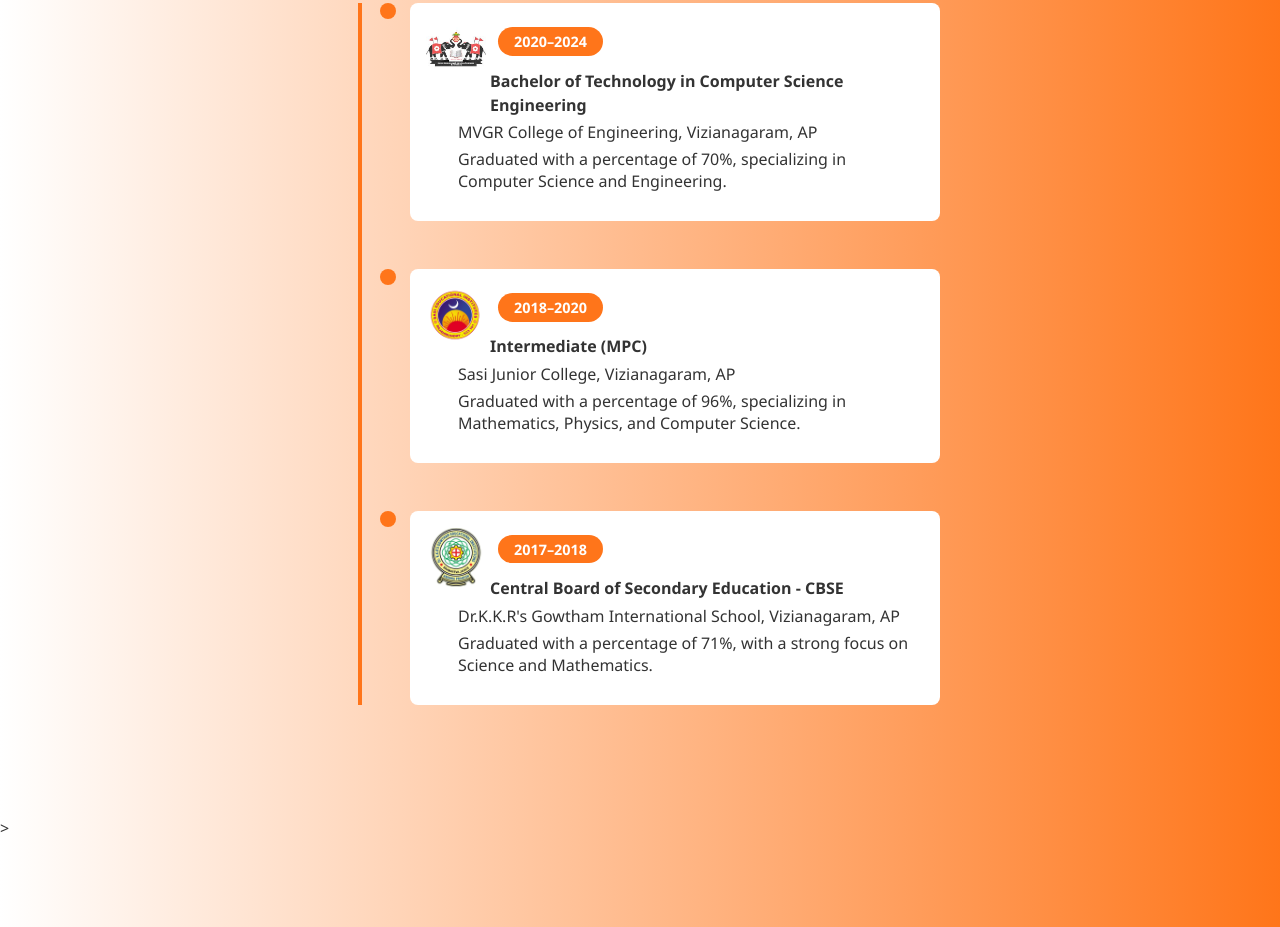
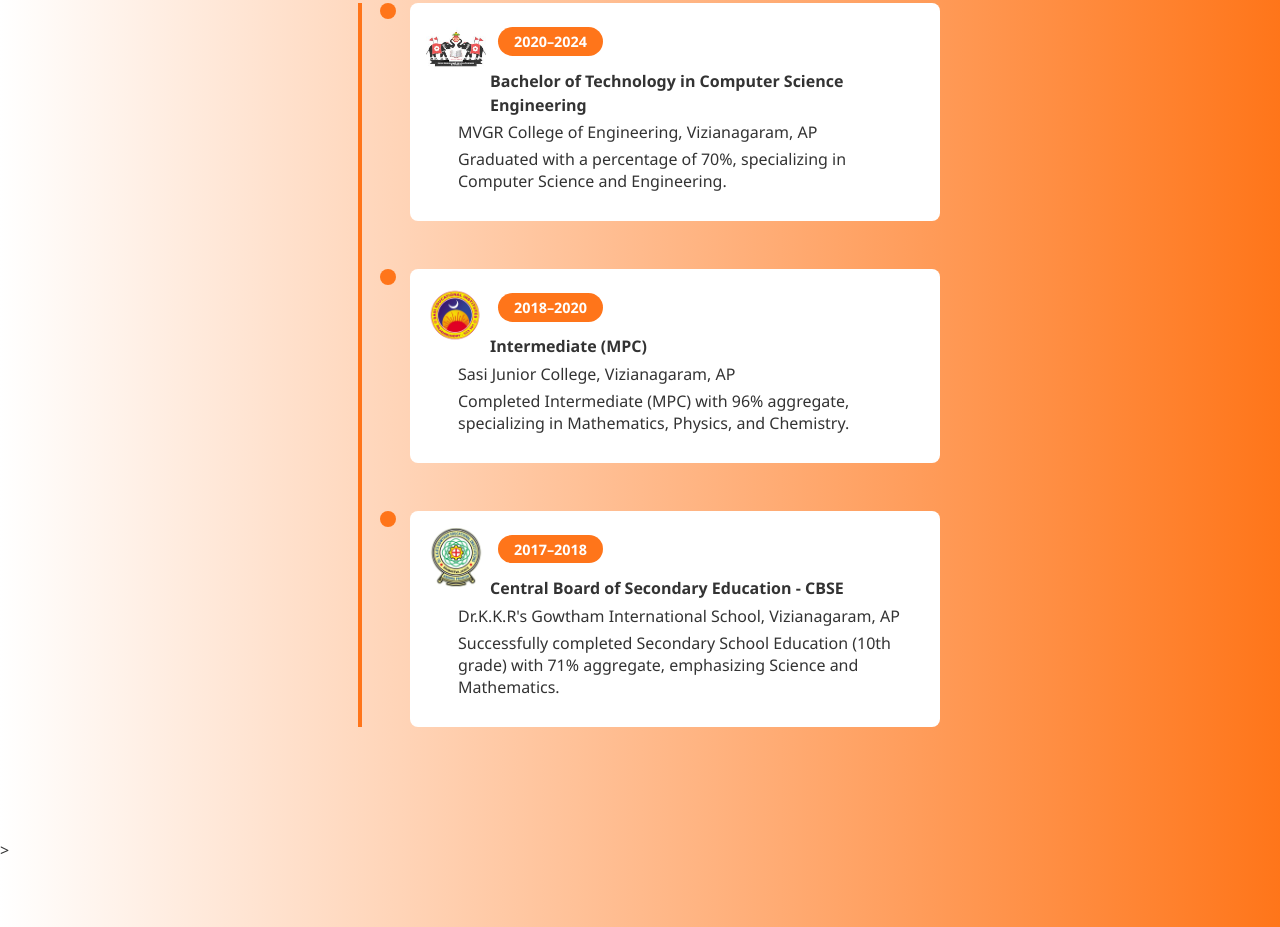
Before and after one commit to SAI-VIGNESH77/Portfolio, a plain HTML site: page index.html in a window 1280 px wide. Shown: the part 2086-3013 px from the top of the page. Drawn offline with nearby package versions, Linux system fonts and the light colour scheme.

Commit message:
Update index.html

```diff
--- a/index.html
+++ b/index.html
@@ -227,7 +227,7 @@
                   <span class="timeline-year">2018–2020</span>
                   <h3>Intermediate (MPC)</h3>
                   <p>Sasi Junior College, Vizianagaram, AP</p>
-                  <p>Graduated with a percentage of 96%, specializing in Mathematics, Physics, and Computer Science.</p>
+                  <p>Completed Intermediate (MPC) with 96% aggregate, specializing in Mathematics, Physics, and Chemistry.</p>
                 </div>
               </div>
 
@@ -238,7 +238,7 @@
                   <span class="timeline-year">2017–2018</span>
                   <h3>Central Board of Secondary Education - CBSE</h3>
                   <p>Dr.K.K.R's Gowtham International School, Vizianagaram, AP</p>
-                  <p>Graduated with a percentage of 71%, with a strong focus on Science and Mathematics.</p>
+                  <p>Successfully completed Secondary School Education (10th grade) with 71% aggregate, emphasizing Science and Mathematics.</p>
                 </div>
               </div>
 
```
